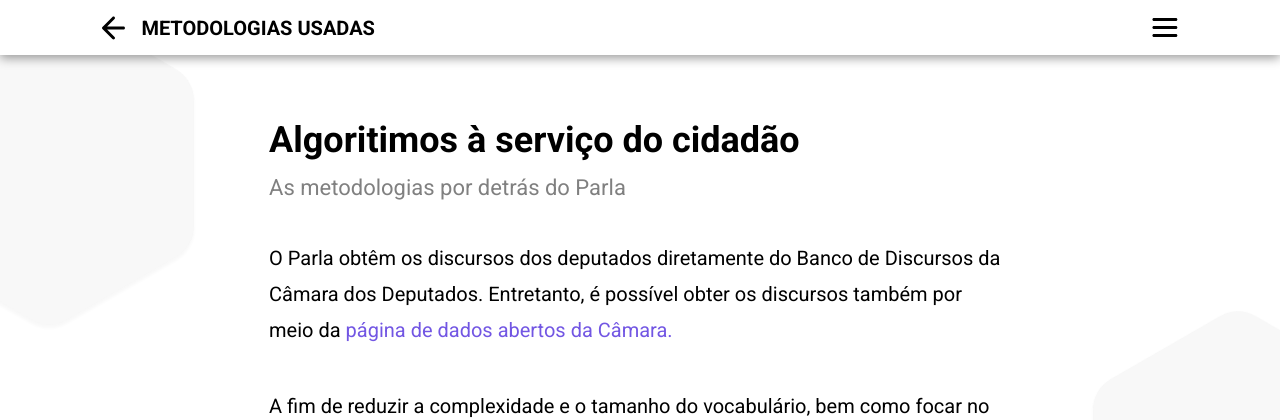
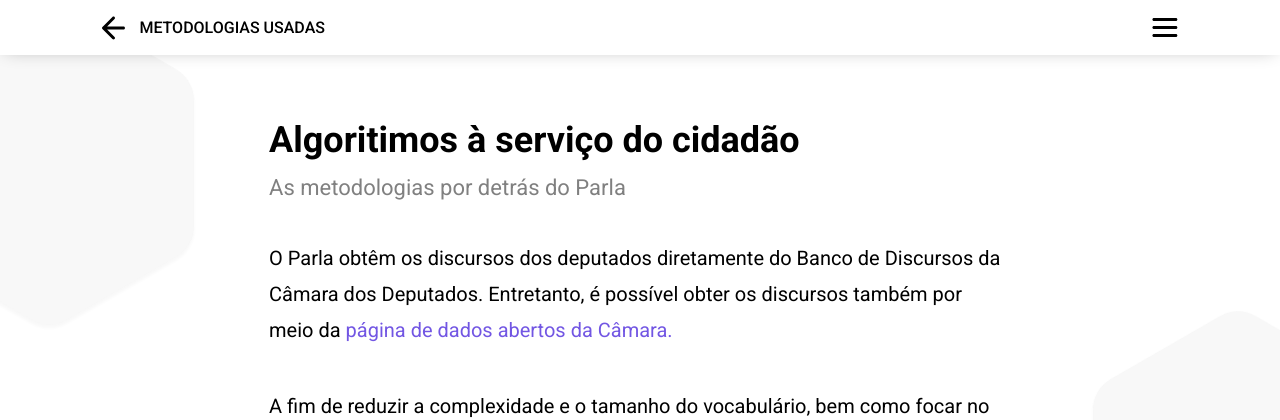
Before and after one commit to labhackercd/parla-old, a Django app: page /metodologia/ in a window 1280 px wide. Shown: the top 420 px of the page. Run offline with Django 3.2, Linux system fonts and the light colour scheme; data that the repository does not hold is empty; style sheets or scripts are compiled from the project's sources; parts of the project's set-up code (start-up, migrations or seed data) failed here and were passed over; some libraries are stand-ins or nearby versions.

Commit message:
Multiple stuff
Fix duplicated charts
Fix manifestation-page navbar on ios
Adjust shadows

```diff
--- a/src/static/scss/components/_app-menu.scss
+++ b/src/static/scss/components/_app-menu.scss
@@ -16,7 +16,7 @@
 
   color: #000;
   background-color: #FFF;
-  box-shadow: -6px 0 13px 0 rgba(0, 0, 0, .25);
+  box-shadow: -3px 0 10px -5px rgba(#000, 0.3);
 
   @include bp-mediumup {
     width: 30rem;
@@ -80,8 +80,8 @@
 
   & > .nav > .title {
     font-family: 'Roboto';
-    font-size: 17px;
-    font-weight: bold;
+    font-size: 16px;
+    font-weight: 500;
 
     text-decoration: none;
     text-transform: uppercase;
--- a/src/static/scss/components/_filter-modal.scss
+++ b/src/static/scss/components/_filter-modal.scss
@@ -16,7 +16,7 @@
 
   color: #000;
   background-color: #FFF;
-  box-shadow: 6px 0 13px 0 rgba(0, 0, 0, .25);
+  box-shadow: 3px 0 10px -5px rgba(#000, 0.3);
 
   @include bp-mediumup {
     width: 30rem;
@@ -102,7 +102,7 @@
     height: 5rem;
 
     background-color: #FFF;
-    box-shadow: 0 -2px 10px 0 rgba(0, 0, 0, .2);
+    box-shadow: 0px -3px 10px -5px rgba(#000, 0.3);
   }
 
   & > .content > .footer > .button {
@@ -147,8 +147,8 @@
 
   & > .nav > .title {
     font-family: 'Roboto';
-    font-size: 17px;
-    font-weight: bold;
+    font-size: 16px;
+    font-weight: 500;
 
     text-decoration: none;
     text-transform: uppercase;
--- a/src/static/scss/components/_nav-bar.scss
+++ b/src/static/scss/components/_nav-bar.scss
@@ -14,13 +14,14 @@
 
   &.-article {
     position: fixed;
+    z-index: 1;
     top: 0;
 
     box-sizing: border-box;
     width: 100%;
 
     background-color: rgba(#FFF, .92);
-    box-shadow: 0 3px 10px 0 rgba(#000, .4);
+    box-shadow: 0 0 18px -5px rgba(#000, .3);
   }
 
   & > .logo.-hide {
@@ -64,8 +65,8 @@
 
     width: 44px;
     height: 44px;
+    margin-right: 4px;
     margin-left: -11px;
-    margin-right: 6px;
 
     cursor: pointer;
 
@@ -80,6 +81,7 @@
 
   & > .info > .breadcrumb {
     font-size: 16px;
+    line-height: 1.25;
 
     display: flex;
     flex-direction: column;
@@ -88,12 +90,15 @@
   }
 
   & > .info > .breadcrumb > .title {
-    font-size: 20px;
-    font-weight: bold;
+    font-size: 16px;
+    font-weight: 500;
   }
 
   & > .info > .breadcrumb > .name {
-    font-size: 10px;
+    font-size: 11px;
+    font-weight: 500;
+
+    letter-spacing: 1px;
   }
 
   & > .filter {
--- a/src/static/scss/components/_page-content.scss
+++ b/src/static/scss/components/_page-content.scss
@@ -14,4 +14,8 @@
       transform: translateY(50px);
     }
   }
+
+  &:not(._hidden) + & {
+    display: none;
+  }
 }
```
